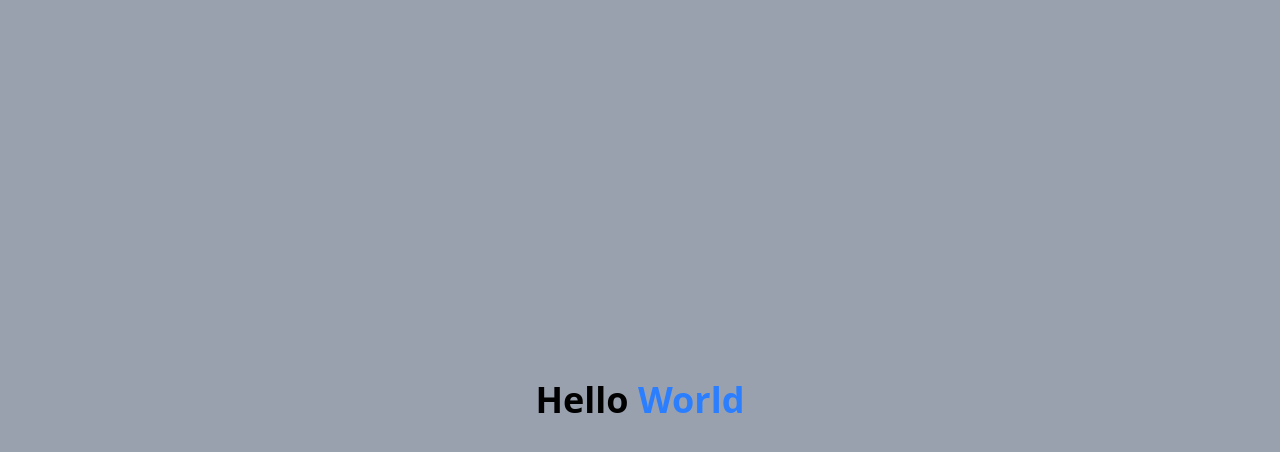
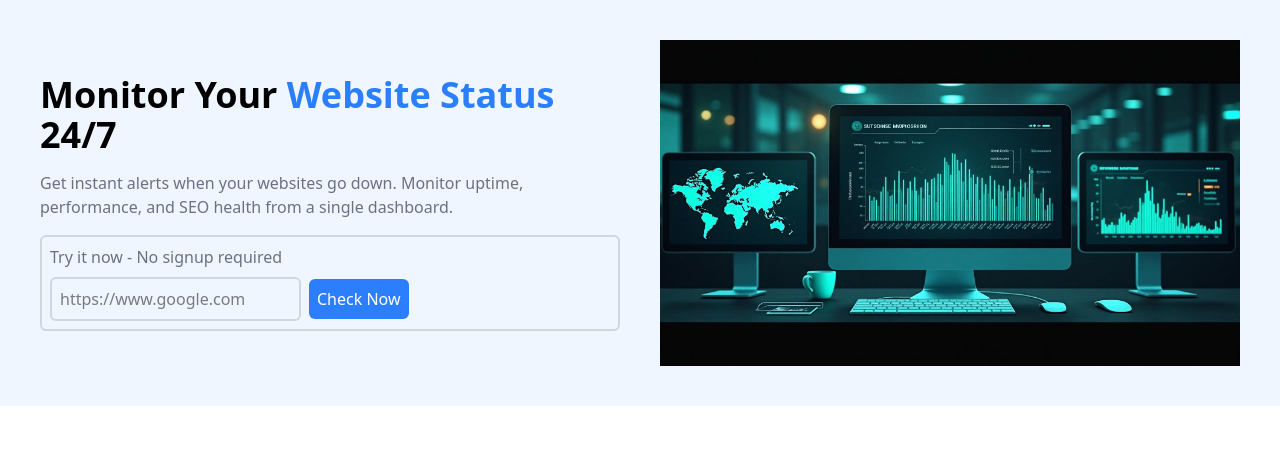
Before and after one commit to Dineshsoni02/WebmonitorV2, a React (Vite) app in the folder frontend/: page / in a window 1280 px wide. Shown: the top 452 px of the page. Built offline with nearby package versions, Linux system fonts and the light colour scheme.

Commit message:
frontend init

```diff
--- a/frontend/src/App.jsx
+++ b/frontend/src/App.jsx
@@ -1,14 +1,11 @@
-import { useState } from "react";
 
 import "./App.css";
+import Body from "./components/body";
 
 function App() {
-
   return (
-    <div className="flex flex-col items-center justify-center h-screen bg-gray-400">
-      <h1 className="text-4xl font-bold">
-        Hello <span className="text-blue-500">World</span>
-      </h1>
+    <div className="bg-light-gray">
+      <Body />
     </div>
   );
 }
--- /dev/null
+++ b/frontend/src/components/Body.jsx
@@ -0,0 +1,47 @@
+import React from "react";
+import websiteStatus from "../assets/websiteStatus.png";
+
+const HeaderTextComponent = () => {
+  return (
+    <div className="flex items-center justify-center p-10 bg-blue-50  gap-10 ">
+      <div className="flex flex-col items-center justify-center flex-1 gap-4">
+        <h1 className="text-4xl font-bold">
+          Monitor Your
+          <span className="text-blue-500"> Website Status </span>
+          24/7
+        </h1>
+        <p className="text-gray-500"    >
+          Get instant alerts when your websites go down. Monitor uptime,
+          performance, and SEO health from a single dashboard.
+        </p>
+
+        <div className="flex flex-col w-full items-start justify-center p-2 border-2 gap-2 border-gray-300 rounded-md">
+          <p className="text-gray-500">Try it now - No signup required</p>
+          <form action="" className="flex flex-row items-center justify-center gap-2">
+            <input
+              type="text"
+              placeholder="https://www.google.com"
+              className="border-2 border-gray-300 rounded-md p-2"
+            />
+            <button type="submit" className="bg-blue-500 text-white p-2 rounded-md">
+              Check Now
+            </button>
+          </form>
+        </div>
+      </div>
+      <div className="flex flex-col items-center justify-center flex-1">
+        <img src={websiteStatus} alt="website status" className="w-full h-full" />
+      </div>
+    </div>
+  );
+};
+
+const Body = () => {
+  return (
+    <div>
+      <HeaderTextComponent />
+    </div>
+  );
+};
+
+export default Body;
```
Also changed, not shown: frontend/src/assets/websiteStatus.png (added).
